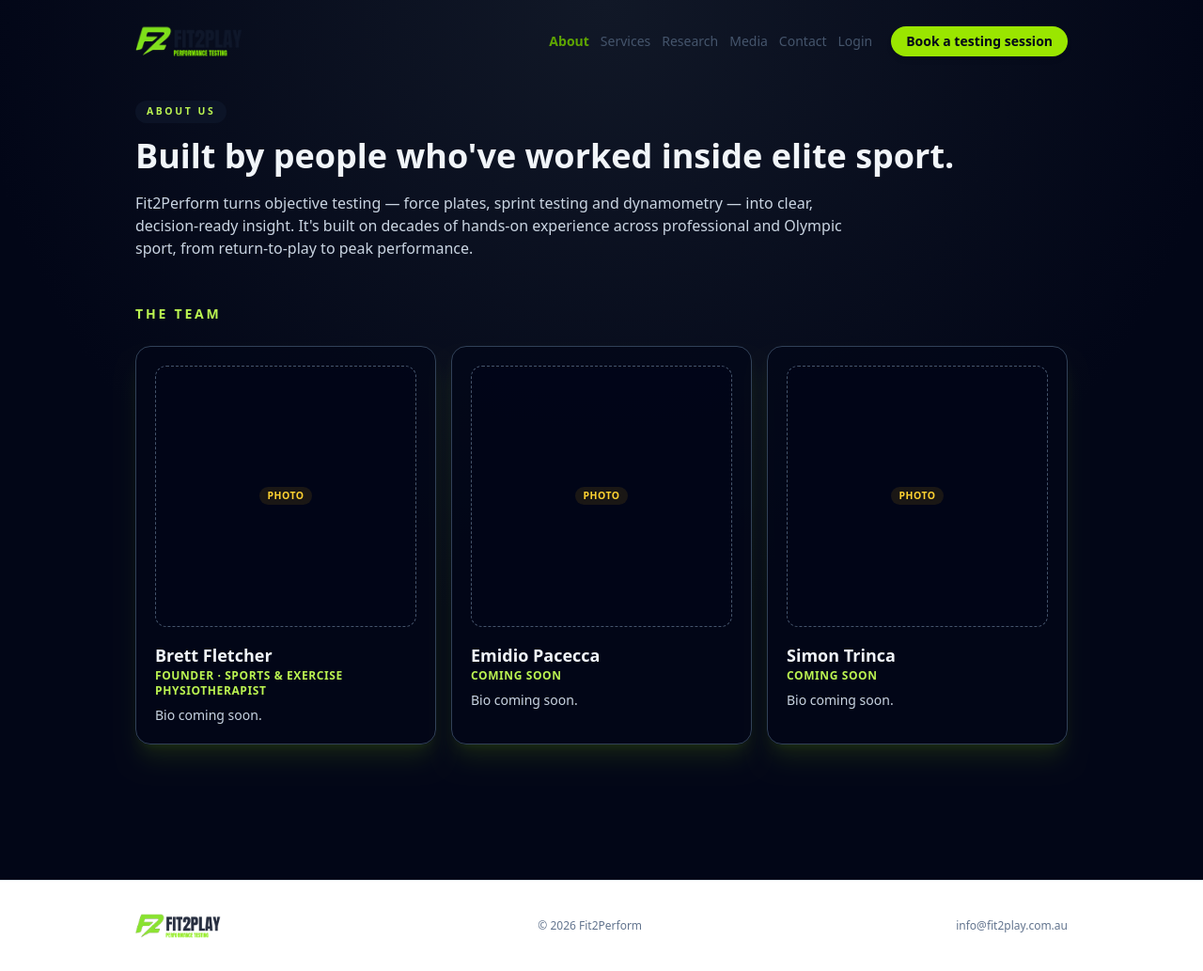
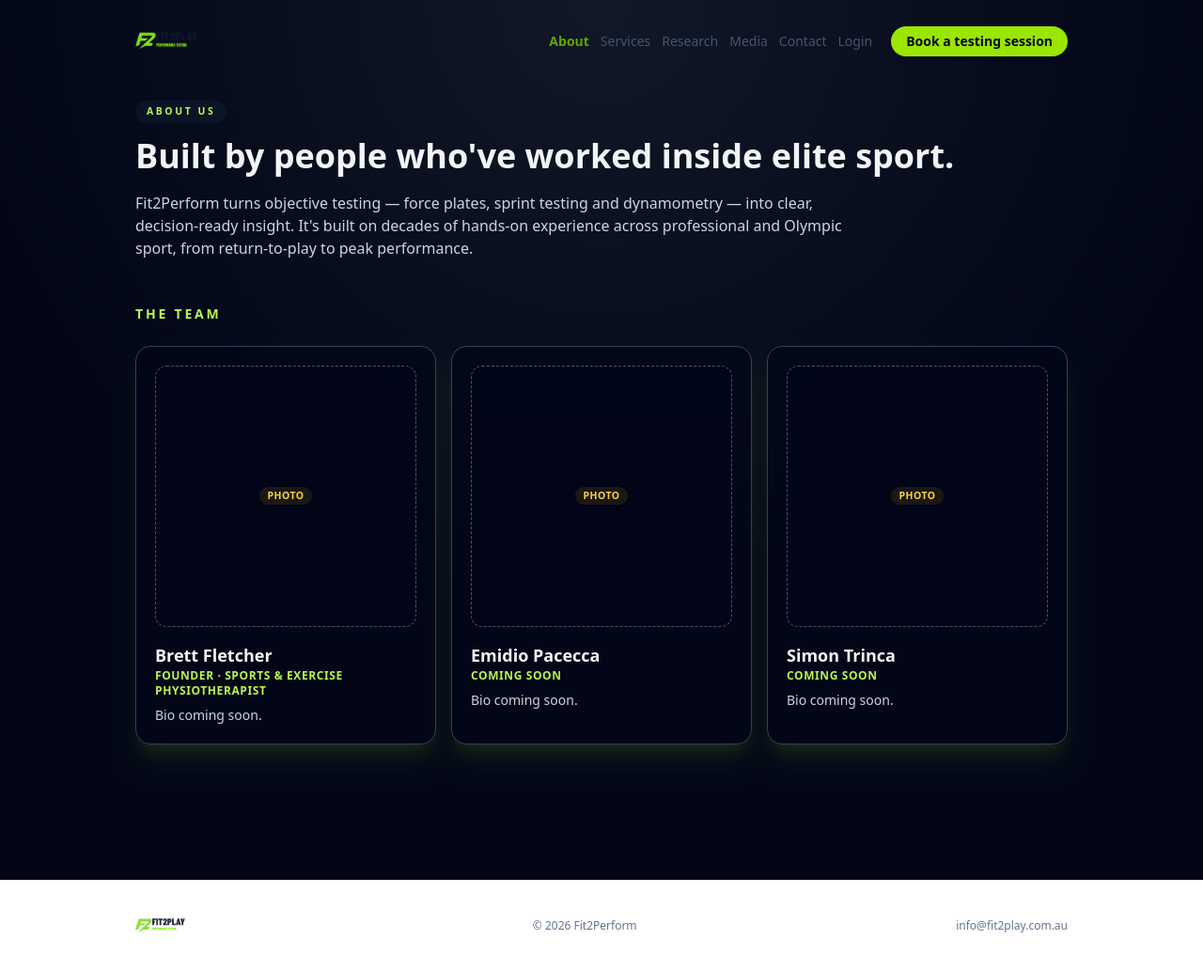
Before and after one commit to brettcolinfletcher-cmyk/fit2play, a Next.js app: page /about in a window 1280 px wide. Shown: the whole page at 94% size. Built offline with nearby package versions, Linux system fonts and the light colour scheme.

Commit message:
logo: swap to new Canva logo on public site and dashboard nav

```diff
--- a/components/DashboardNav.tsx
+++ b/components/DashboardNav.tsx
@@ -139,10 +139,10 @@ export default function DashboardNav({ lightTheme = false }: { lightTheme?: bool
           <Link href="/dashboard" className="flex shrink-0 items-center gap-2">
             {lightTheme ? (
               <Image
-                src="/fit2play_logo_light.png"
+                src="/fit2play_logo_canva.png"
                 alt="Fit2Play logo"
-                width={259}
-                height={88}
+                width={260}
+                height={100}
                 className="h-8 w-auto"
               />
             ) : (
--- a/components/SiteFooter.tsx
+++ b/components/SiteFooter.tsx
@@ -10,10 +10,10 @@ export default function SiteFooter() {
       <div className="mx-auto flex max-w-5xl flex-col items-center justify-between gap-4 px-4 py-8 text-xs text-slate-500 md:flex-row">
         <Link href="/" className="opacity-90 hover:opacity-100">
           <Image
-            src="/fit2play_logo_light.png"
+            src="/fit2play_logo_canva.png"
             alt="Fit2Perform"
-            width={259}
-            height={88}
+            width={260}
+            height={100}
             className="max-h-8 w-auto"
           />
         </Link>
--- a/components/SiteNav.tsx
+++ b/components/SiteNav.tsx
@@ -37,10 +37,10 @@ export default function SiteNav() {
       <header className="mx-auto flex max-w-5xl items-center justify-between gap-4 px-4 pt-6">
         <Link href="/" className="flex shrink-0 items-center gap-2">
           <Image
-            src="/fit2play_logo_light.png"
+            src="/fit2play_logo_canva.png"
             alt="Fit2Perform logo"
-            width={259}
-            height={88}
+            width={260}
+            height={100}
             className="max-h-10 w-auto"
             priority
           />
```
Also changed, not shown: public/fit2perform_logo_canva.png (added), public/fit2play_logo_canva.png (added).
